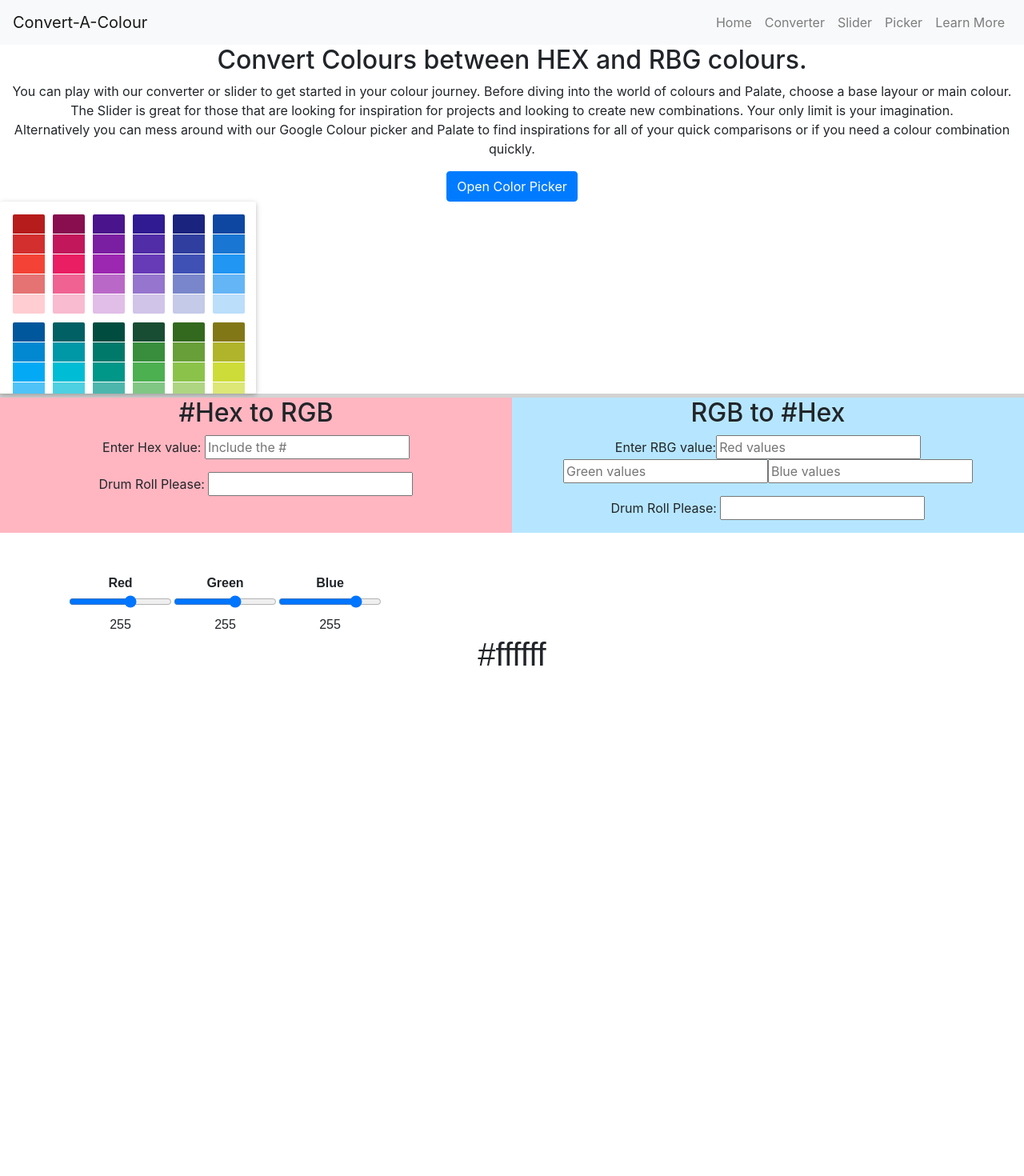
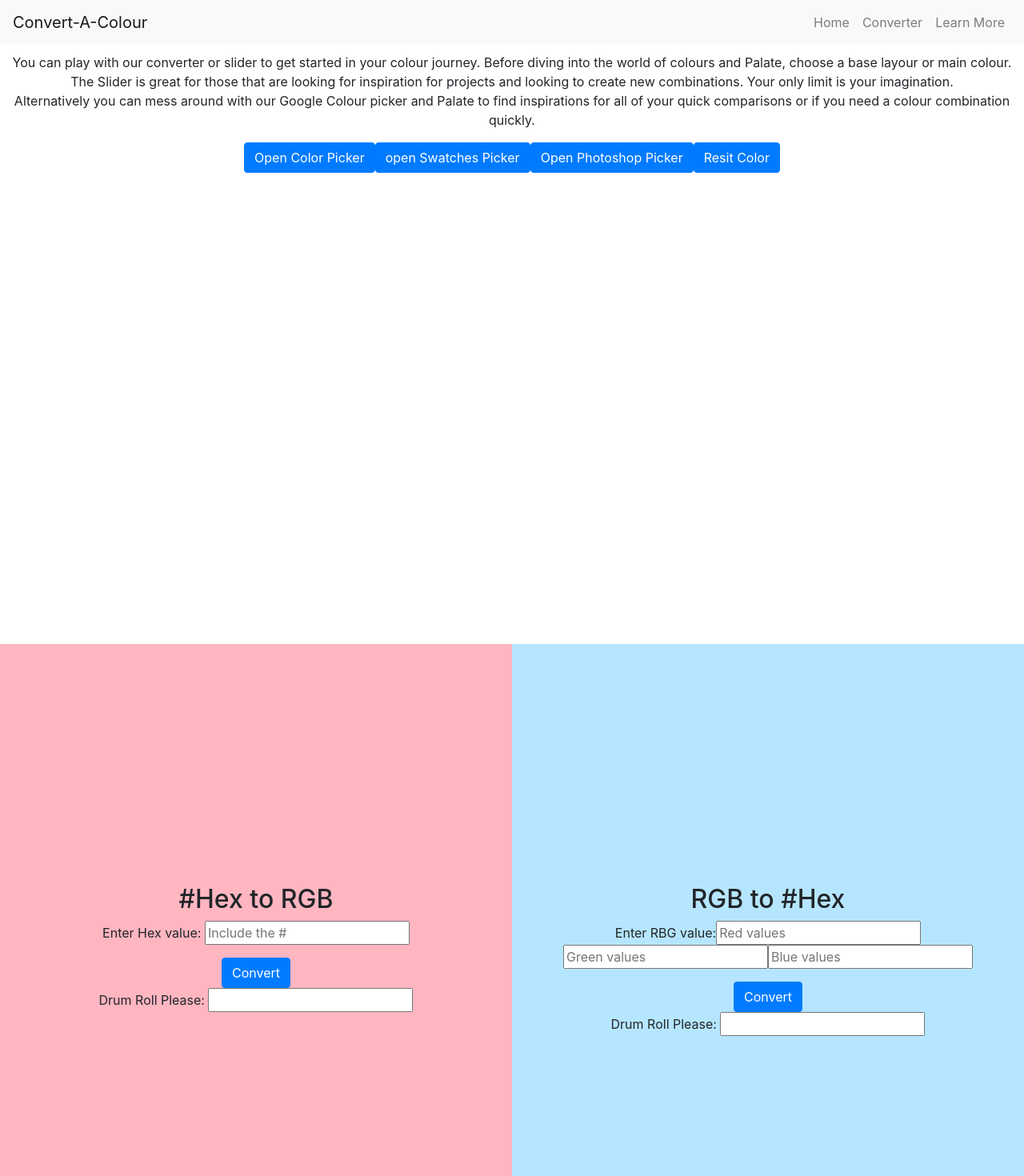
Before and after one commit to nazrulliton/pick-a-color, a React (Create React App) app: page / in a window 1280 px wide. Shown: the top 1470 px of the page at 80% size. Built offline with nearby package versions, Linux system fonts and the light colour scheme.

Commit message:
useRef used to replaced get element by id

```diff
--- a/src/App.css
+++ b/src/App.css
@@ -2,20 +2,22 @@
   text-align: center;
 }
 
-#converter {
-  padding-top: 5px;
-  background-color: lightgrey;
-
-}
-.container {
-  font-family: Arial, Helvetica, sans-serif;
-  text-align: center;
-  padding-top: 50px;
+.about {
+  padding-top: 20px;
+  padding-bottom: 20px;
   height: 100vh;
 }
 
+#converter {
+  margin-top: 5px;
+  background-color: lightgrey;
+  /* height: 100vw; */
+}
+
 .left {
+  padding-top: 300px;
   background-color:#ffb6c1;
+  height: 100vh;
 }
 
 .left input {
@@ -28,4 +30,6 @@
 }
 .right {
   background-color: #b6e6ff;
+  padding-top: 300px;
+
 }
--- a/src/about/About.js
+++ b/src/about/About.js
@@ -1,18 +1,24 @@
 import React, { useState } from 'react'
 import {Button} from 'react-bootstrap';
-import { ChromePicker, SwatchesPicker } from 'react-color';
+import { ChromePicker, SwatchesPicker, PhotoshopPicker } from 'react-color';
 
 
 const About = () => {
    const [color, setColor] = useState('#fff')
    const [showColorpicker, setShowColorpicker] = useState(false)
+   const [showSwatchesPicker, setShowSwatchesPicker] = useState(false)
+   const [showPhotoshop, seShowPhotoshop] = useState(false)
+
     return (
-        <div>
+        <div className='about' style={{backgroundColor: color.hex}}>
             <h2>Convert Colours between HEX and RBG colours.</h2>
             <p>You can play with our converter or slider to get started in your colour journey. Before diving into the world of colours and Palate, choose a base layour or main colour. The Slider is great for those that are looking for inspiration for projects and looking to create new combinations. Your only limit is your imagination. <br/>
             Alternatively you can mess around with our Google Colour picker and Palate to find inspirations for all of your quick comparisons or if you need a colour combination quickly.</p>
 
             <Button onClick={() => setShowColorpicker(showColorpicker => !showColorpicker)}> { showColorpicker? 'Close Color Picker' : 'Open Color Picker'}  </Button>
+            <Button onClick={() => setShowSwatchesPicker(showSwatchesPicker => !showSwatchesPicker)} > {showSwatchesPicker? 'Close Swatches Picker' : 'open Swatches Picker'} </Button>
+            <Button onClick={()=>seShowPhotoshop(showPhotoshop => !showPhotoshop) }> {showPhotoshop ? 'Close PhotoShop picker' : 'Open Photoshop Picker'} </Button>
+            <Button onClick={() => setColor('#fff')}>Resit Color</Button>
             {
                 showColorpicker &&
                 <ChromePicker
@@ -20,7 +26,20 @@ const About = () => {
                 onChange={updatedColour => setColor(updatedColour)}
                 />
             }
-            <SwatchesPicker/>
+            {
+                showSwatchesPicker &&
+                <SwatchesPicker
+                color={color}
+                onChange={updatedColour => setColor(updatedColour)}
+                />
+            }
+            { showPhotoshop &&
+            <PhotoshopPicker
+            color={color}
+            onChange={updatedColour => setColor(updatedColour)}
+            />}
+
+
 
 
         </div>
--- a/src/convert/Convert.js
+++ b/src/convert/Convert.js
@@ -1,34 +1,43 @@
-import React from 'react';
+import React, {useRef} from 'react';
 import {Container, Row, Col, Button} from 'react-bootstrap'
 
 const Converter = () => {
+    const calcValue = useRef();
+    const displayValue = useRef();
 
-    // function formHToRGB(){
-    //     var transformValue = document.getElementById('calcValue').value;
-    //     c = transformValue.slice(1,3);
-    //     d = transformValue.slice(3,5);
-    //     e = transformValue.slice(5);
-    //     document.getElementById('displayValue').value = "RBA("+parseInt(c,16)+","+parseInt(d,16)+","+parseInt(e,16)+")";
-    // }
+    function formHToRGB(){
+        var transformValue = calcValue.current.value;
+       var c = transformValue.slice(1,3);
+       var d = transformValue.slice(3,5);
+        var e = transformValue.slice(5);
+       displayValue.current.value = "RBA("+parseInt(c,16)+","+parseInt(d,16)+","+parseInt(e,16)+")";
+    }
 
-        // var redValEl = document.getElementById('redVal');
-        // var greenValEl = document.getElementById('greenVal');
-        // var blueValEl = document.getElementById('blueVal');
-        // var hexValue = document.getElementById('displayHexValue');
 
-        // function formRToHex(){
-        //     var red = redValEl.value;
-        //     var green = greenValEl.value;
-        //     var blue = blueValEl.value;
+        const redVal = useRef();
+        const greenVal = useRef();
+        const blueVal = useRef();
+        const disValue = useRef();
 
-        //     var hexColorCode = '#' + getHexa(red) + getHexa(green) + getHexa(blue);
-        //     hexValue.value = hexColorCode;
-        // }
+        var redValEl = redVal;
+        var greenValEl = greenVal;
+        var blueValEl = blueVal;
+        var hexValue = disValue;
 
-        // function getHexa(value){
-        //     var hex = parseInt(value).toString(16);
-        //     return hex.length == 1 ? '0' + hex : hex;
-        // }
+        function formRToHex(){
+            var red = redValEl.current.value;
+            var green = greenValEl.current.value;
+            var blue = blueValEl.current.value;
+
+            var hexColorCode = '#' + getHexa(red) + getHexa(green) + getHexa(blue);
+
+            hexValue.current.value = hexColorCode;
+        }
+
+        function getHexa(value){
+            var hex = parseInt(value).toString(16);
+            return hex.length === 1 ? '0' + hex : hex;
+        }
 
 
     return (
@@ -38,20 +47,20 @@ const Converter = () => {
                 <Col className="left">
                     <div className="text-area-rgb">
                         <h2>#Hex to RGB</h2>
-                        <p>Enter Hex value: <input type="text" placeholder="Include the #" id="calcValue" style={{zIndex: '1'}} /></p>
-                        {/* <Button onClick={formHToRGB}>Convert</Button> */}
-                        <p>Drum Roll Please: <input type="text" id="displayValue"/></p>
+                        <p>Enter Hex value: <input type="text" placeholder="Include the #"  ref={calcValue} id="calcValue" style={{zIndex: '1'}} /></p>
+                        <Button onClick={formHToRGB}>Convert</Button>
+                        <p>Drum Roll Please: <input type="text"  ref ={displayValue} id="displayValue"/></p>
                     </div>
                 </Col>
                 <Col className="right">
                     <div className="text-area-hex">
                         <h2>RGB to #Hex</h2>
                         <p>Enter RBG value:
-                        <input type="text" placeholder="Red values" id="redVal"/>
-                        <input type="text" placeholder="Green values" id="greenVal"/>
-                        <input type="text" placeholder="Blue values" id="blueVal"/></p>
-                        {/* <Button onClick={formRToHex}>Convert</Button> */}
-                        <p className="style-g">Drum Roll Please: <input type="text" className="displayH" id="displayHexValue"/></p>
+                        <input type="text" placeholder="Red values" ref={redVal} id="redVal"/>
+                        <input type="text" placeholder="Green values" ref={greenVal} id="greenVal"/>
+                        <input type="text" placeholder="Blue values" ref={blueVal} id="blueVal"/></p>
+                        <Button onClick={formRToHex}>Convert</Button>
+                        <p className="style-g">Drum Roll Please: <input type="text" className="displayH" id="displayHexValue" ref={disValue}/></p>
                     </div>
                 </Col>
 
--- a/src/mainContainer.js
+++ b/src/mainContainer.js
@@ -1,7 +1,6 @@
 import React from 'react'
 import NavContainer from './nav/NavContainer'
 import Converter from './convert/Convert'
-import Slider from './slider/Slider'
 import About from './about/About'
 
 const MainContainer = () => {
@@ -11,7 +10,6 @@ const MainContainer = () => {
         <NavContainer/>
         <About/>
         <Converter/>
-        <Slider/>
         </div>
         )
 }
--- a/src/nav/Nav.js
+++ b/src/nav/Nav.js
@@ -1,18 +1,16 @@
 import React from 'react';
-import {Nav, Navbar, Button, Form, FormControl} from 'react-bootstrap'
+import {Nav, Navbar} from 'react-bootstrap'
 
 
 const Navb = () => {
     return (
         <>
         <header>
-        <Navbar bg="light" variant="light">
+        <Navbar fixed="top" bg="light" variant="light">
         <Navbar.Brand href="#home">Convert-A-Colour</Navbar.Brand>
         <Nav className="ml-auto">
         <Nav.Link href="#">Home</Nav.Link>
         <Nav.Link href="#converter">Converter</Nav.Link>
-        <Nav.Link href="#slider">Slider</Nav.Link>
-        <Nav.Link href="#picker">Picker</Nav.Link>
         <Nav.Link href="https://www.rapidtables.com/convert/color/how-rgb-to-hex.html" target="_blank">Learn More</Nav.Link>
         </Nav>
         </Navbar>
--- a/src/slider/Slider.js
+++ /dev/null
@@ -1,58 +0,0 @@
-import React from 'react';
-import {Container} from 'react-bootstrap';
-
-const Slider = () => {
-    // function changeRange(){
-    //     //get R,G,B valyes and convert string into integer
-    //     var r = parseInt(document.getElementById("r").value);
-    //     var g = parseInt(document.getElementById("g").value);
-    //     var b = parseInt(document.getElementById("b").value);
-
-    //     //generate color. e
-    //     var color = "#" + hex(r) + hex(g) + hex(b);
-
-    //     // Change background color and text.
-    //     document.body.style.backgroundColor = color;
-
-    //     document.getElementById("hex-label").innerHTML = color;
-    //     document.getElementById("r-label").innerHTML = r;
-    //     document.getElementById("g-label").innerHTML = g;
-    //     document.getElementById("b-label").innerHTML = b;
-
-    //     if (r < 100 && g < 100 && b < 100 ){
-    //         document.getElementById("container").style.color = white;
-    //     } else {
-    //         document.getElementById("container").style.color = black;
-    //     }
-
-    // }
-
-
-    return (
-        <Container id="slider">
-            <table>
-            <tr>
-                <th>Red</th>
-                <th>Green</th>
-                <th>Blue</th>
-            </tr>
-            <tr>
-                <td><input type="range" min="0" max="255" id="r" onchange="changeRange()" value="155"/></td>
-                <td><input type="range" min="0" max="255" id="g" onchange="changeRange()" value="155"/></td>
-                <td><input type="range" min="0" max="255" id="b" onchange="changeRange()" value="200"/></td>
-            </tr>
-            <tr>
-                <td id="r-label">255</td>
-                <td id="g-label">255</td>
-                <td id="b-label">255</td>
-            </tr>
-        </table>
-        <h1 id="hex-label">#ffffff</h1>
-
-
-
-        </Container>
-    )
-}
-
-export default Slider;
```
Also changed, not shown: public/manifest.json.
